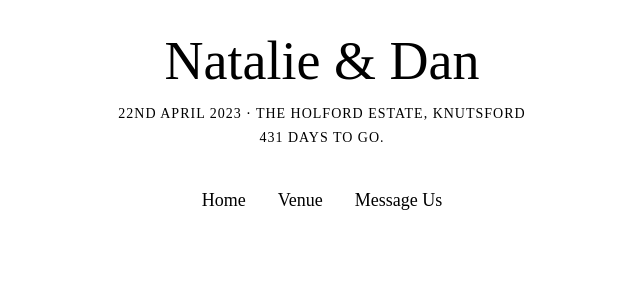
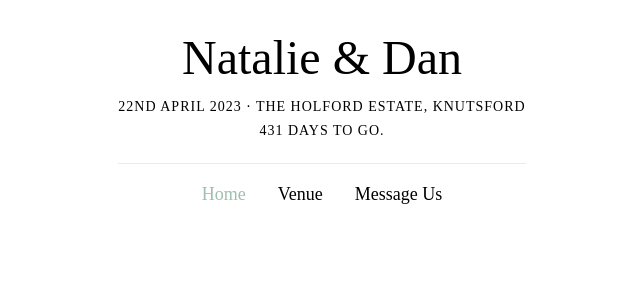
Before and after one commit to danbeddows/thebeddowswedding, a Next.js app: page / in a window 1280 px wide. Shown: the top 300 px of the page, without its empty margins (318-958 px from the left). Built offline with nearby package versions, Linux system fonts and the light colour scheme; no server answers; a web font is replaced by a local one.

Commit message:
header update

```diff
--- a/src/components/Header/Header.styles.tsx
+++ b/src/components/Header/Header.styles.tsx
@@ -13,14 +13,18 @@ const InfoWrapper = styled.div`
   justify-content: center;
 `;
 
-const OurNames = styled.h2`
+const OurNames = styled.a`
   font-family: "euphoria";
-  font-size: ${rem(54)};
+  font-size: ${rem(48)};
   margin: 0;
+  text-decoration: none;
+  color: #000;
 `;
 
 const InfoSubtext = styled.h4`
-  margin: ${rem(10)} 0 0;
+  margin: ${rem(10)} 0 20px;
+  border-bottom: 1px solid #eaeaea;
+  padding-bottom: 20px;
   text-align: center;
   letter-spacing: 1px;
   line-height: ${rem(24)};
@@ -39,15 +43,19 @@ const LinkWrapper = styled.div`
   flex-direction: row;
   align-items: center;
   justify-content: center;
-  margin-top: ${rem(40)};
 `;
 
-const HeaderLinkStyle = styled.a`
+interface HeaderLinkProps {
+  selected?: boolean;
+}
+const HeaderLinkStyle = styled.a<HeaderLinkProps>`
   text-decoration: none;
-  color: #000;
+
   margin: 0 ${rem(16)};
   font-size: ${rem(18)};
   font-weight: 500;
+
+  color: ${(props) => (props.selected ? "var(--green)" : "#000")};
 `;
 
 export {
--- a/src/components/Header/Header.tsx
+++ b/src/components/Header/Header.tsx
@@ -1,5 +1,6 @@
 import { differenceInCalendarDays } from "date-fns";
 import Link from "next/link";
+import { useRouter } from "next/router";
 import {
   DaysToGo,
   HeaderLinkStyle,
@@ -13,17 +14,44 @@ import {
 interface HeaderLinkProps {
   url: string;
   label: string;
+  selected?: boolean;
 }
 
-const HeaderLink: React.FC<HeaderLinkProps> = ({ url, label }) => {
+const HeaderLink: React.FC<HeaderLinkProps> = ({
+  url,
+  label,
+  selected = false,
+}) => {
   return (
     <Link href={url} passHref={true}>
-      <HeaderLinkStyle>{label}</HeaderLinkStyle>
+      <HeaderLinkStyle selected={selected}>{label}</HeaderLinkStyle>
     </Link>
   );
 };
 
+const getHeaderLinks = (route: string) => {
+  const links = [
+    { url: "/", label: "Home" },
+    { url: "/venue", label: "Venue" },
+    { url: "/message", label: "Message Us" },
+  ];
+
+  return links.map((link) => {
+    const hightlightMatch = link.url.replaceAll("/", "/");
+    const highlightRegex = new RegExp(`^${hightlightMatch}$`, "g");
+
+    let selected = false;
+    if (highlightRegex.exec(route)) {
+      selected = true;
+    }
+
+    return <HeaderLink url={link.url} label={link.label} selected={selected} />;
+  });
+};
+
 const Header = () => {
+  const router = useRouter();
+
   const numDays = differenceInCalendarDays(new Date("2023/04/22"), Date.now());
   let message = `${numDays} ${numDays > 1 ? "days" : "day"} to go.`;
 
@@ -36,17 +64,15 @@ const Header = () => {
   return (
     <HeaderWrapper>
       <InfoWrapper>
-        <OurNames>Natalie &amp; Dan</OurNames>
+        <Link href="/" passHref={true}>
+          <OurNames>Natalie &amp; Dan</OurNames>
+        </Link>
         <InfoSubtext>
           22nd April 2023 &#8901; The Holford Estate, Knutsford
           <DaysToGo>{message}</DaysToGo>
         </InfoSubtext>
       </InfoWrapper>
-      <LinkWrapper>
-        <HeaderLink url={"/"} label={"Home"} />
-        <HeaderLink url={"/venue"} label={"Venue"} />
-        <HeaderLink url={"/message"} label={"Message Us"} />
-      </LinkWrapper>
+      <LinkWrapper>{getHeaderLinks(router.pathname)}</LinkWrapper>
     </HeaderWrapper>
   );
 };
```
